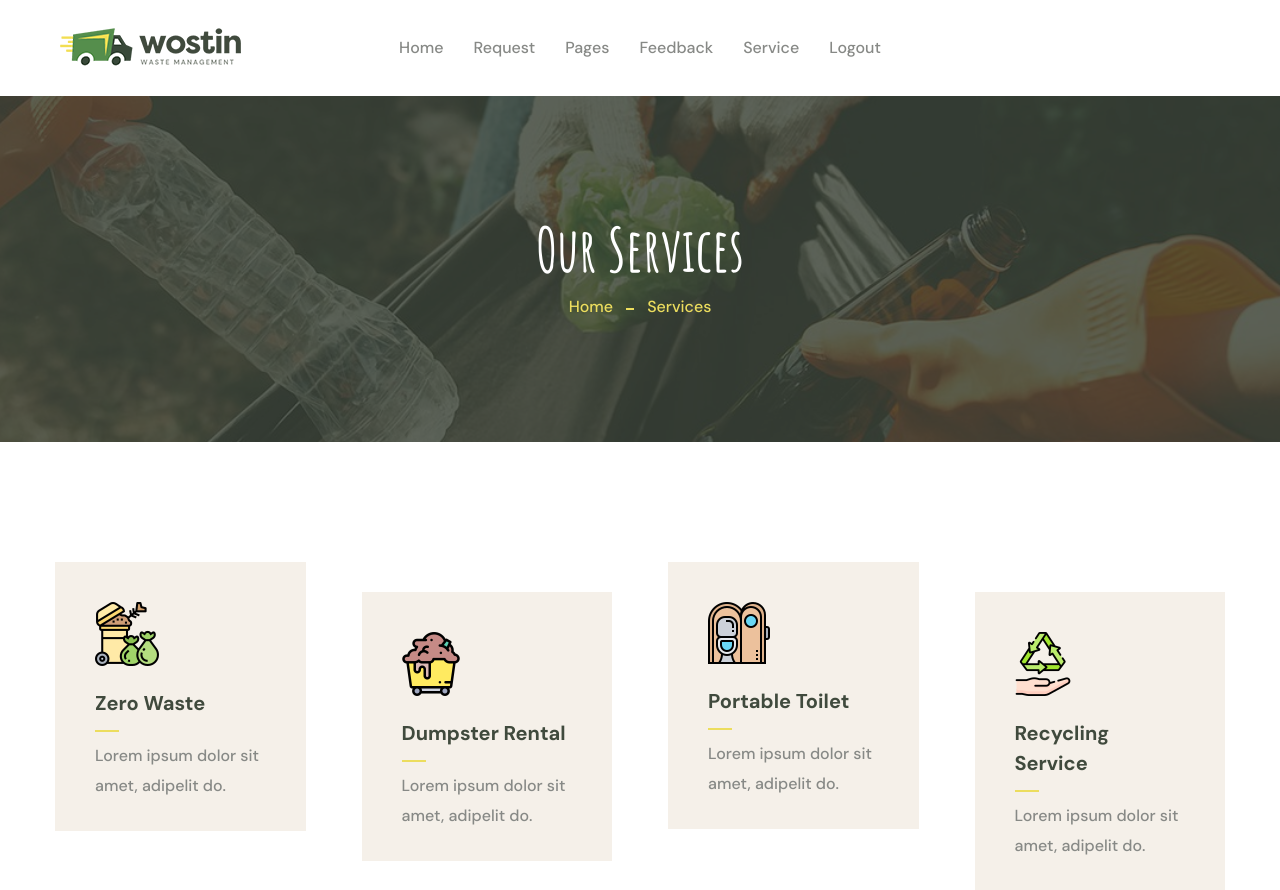
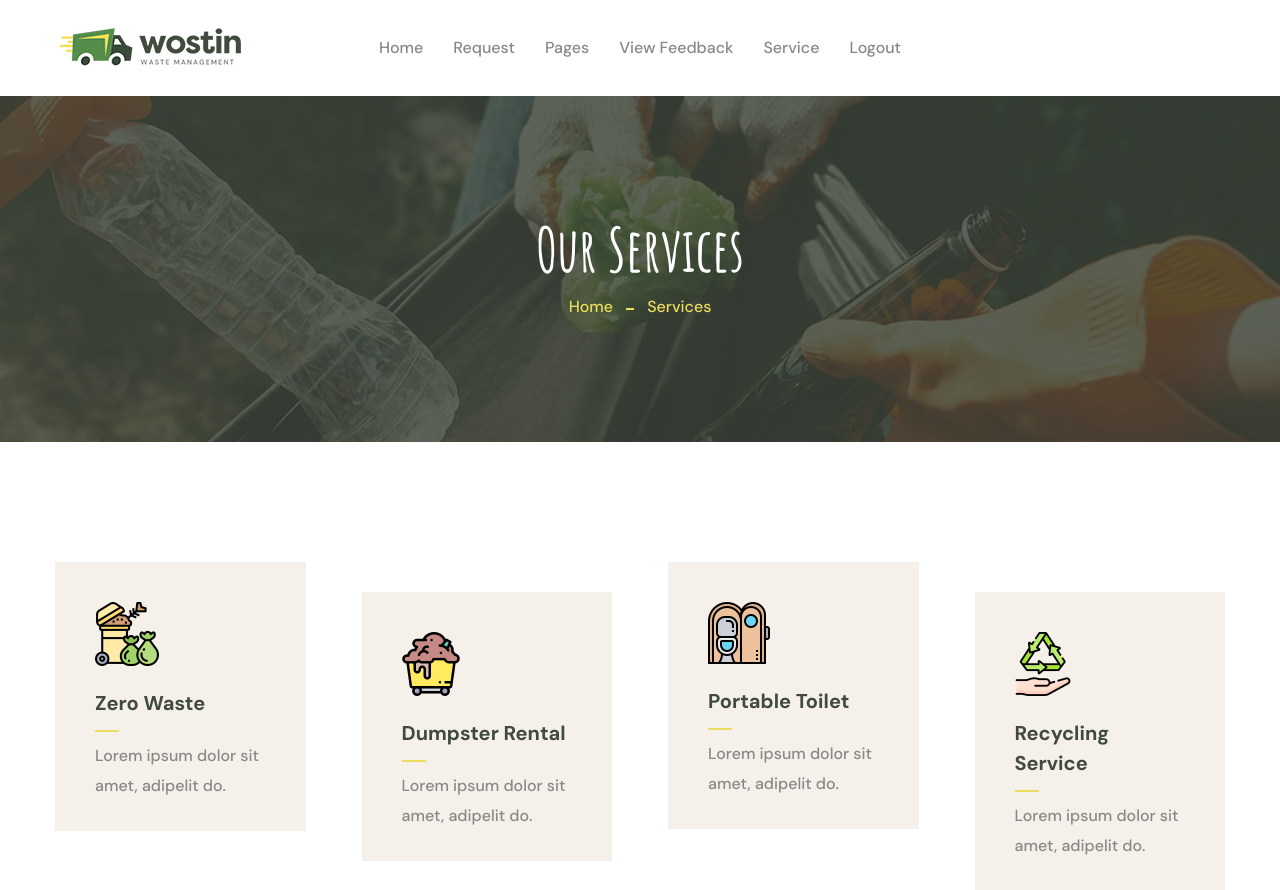
Before and after one commit to VishnuSuresh0204/Paper-Recylce, a Django app: page /contact/ in a window 1280 px wide. Shown: the top 890 px of the page. Run offline with Django 4.2, Linux system fonts and the light colour scheme; some libraries are stand-ins or nearby versions; some web fonts are replaced.

Commit message:
UI: Modernize base user layout for a cleaner experience

```diff
--- a/Templates/user/common_user.html
+++ b/Templates/user/common_user.html
@@ -125,7 +125,7 @@
                                         <ul>
                                             <li><a href="/submitrequest/">Request</a></li>
                                             <li><a href="/userrequestdetails/">Request Details</a></li>
-                                            <!-- <li><a href="industry-details.html">Industry Details</a></li> -->
+
                                         </ul>
                                     </li>
                                     <li class="dropdown">
@@ -136,7 +136,7 @@
 
                                         </ul>
                                     </li>
-                                    <li><a href="/userfeedback/">Feedback</a></li>
+                                    <li><a href="/view_feedback/">View Feedback</a></li>
                                     <li><a href="/contact/">Service</a></li>
                                     <li><a href="/">Logout</a></li>
                                 </ul>
```
